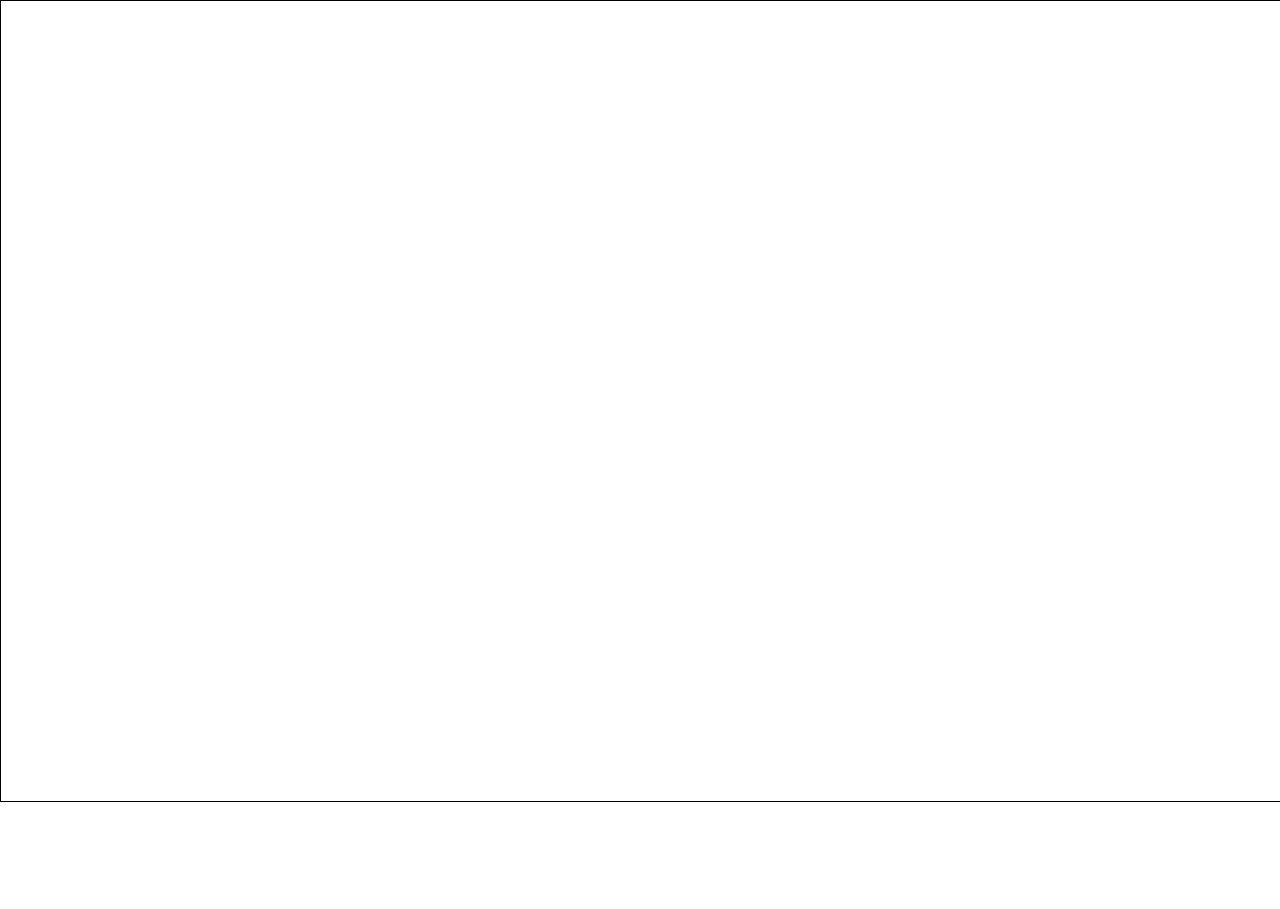
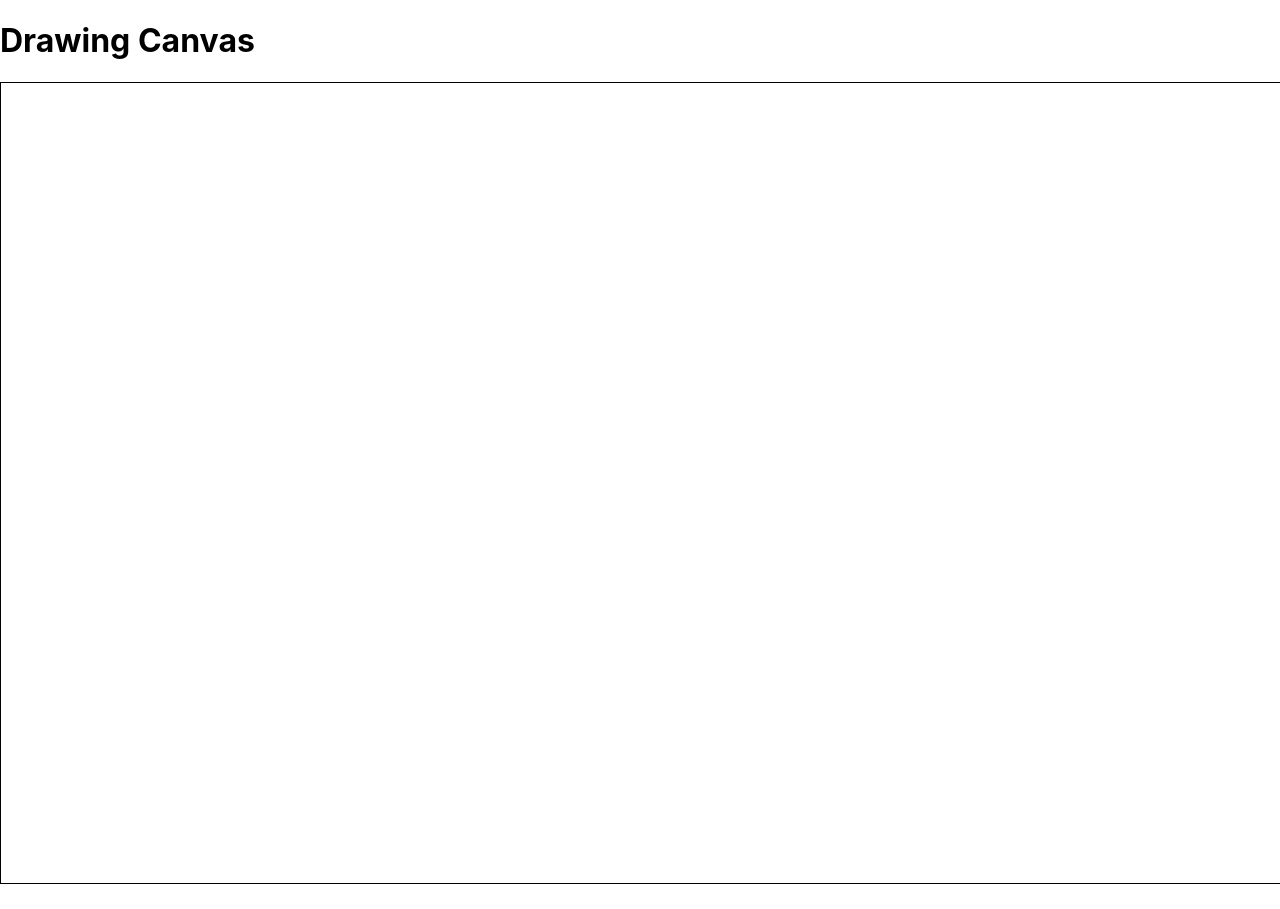
Before and after one commit to qijigithub/DrawingCanvas, a React (Create React App) app: page / in a window 1280 px wide. Before the commit the page ends 827 px from the top, so only its background shows below. Built offline with nearby package versions, Linux system fonts and the light colour scheme.

Commit message:
add title

```diff
--- a/src/App.js
+++ b/src/App.js
@@ -52,7 +52,7 @@ export const App= ()=>{
   }
   return (
     <div className="App">
-      {/* <h1>{initialData.title}</h1> */}
+      <h1>Drawing Canvas</h1>
       <canvas style={{border:"1px solid #000000"}}
       onMouseDown={startDrawing}
       onMouseUp={finishDrawing}
```
